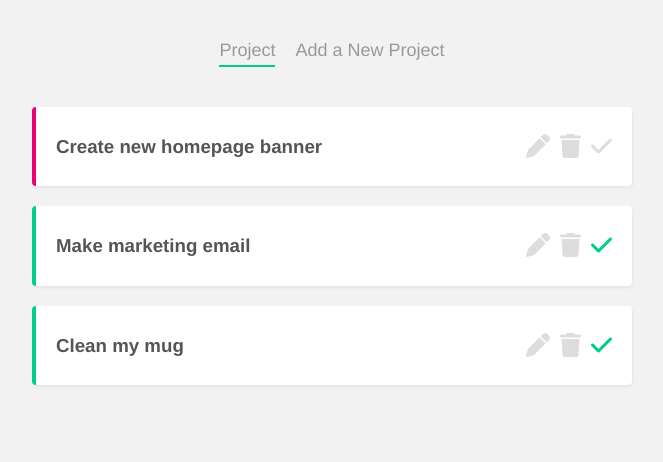
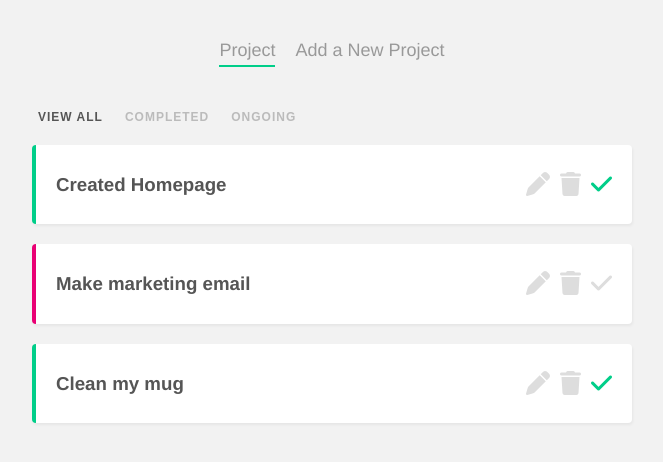
Before and after one commit to nathangiose/Project_Planner, a Vue app: page / in a window 1280 px wide. Shown: the top 462 px of the page, without its empty margins (308-971 px from the left). Built offline with nearby package versions, Linux system fonts and the light colour scheme; data requests are answered from the project's data file.

Commit message:
created a nav for filtering

```diff
--- a/data/db.json
+++ b/data/db.json
@@ -2,15 +2,15 @@
   "projects": [
     {
       "id": 1,
-      "title": "Create new homepage banner",
-      "details": "Lorem ipsum",
-      "complete": false
+      "title": "Created Homepage",
+      "details": "Let's try again",
+      "complete": true
     },
     {
       "id": 2,
       "title": "Make marketing email",
       "details": "Lorem ipsum",
-      "complete": true
+      "complete": false
     },
     {
       "title": "Clean my mug",
--- /dev/null
+++ b/src/components/FilterNav.vue
@@ -0,0 +1,45 @@
+<template>
+  <nav class="filter-nav">
+    <button
+      @click="updateFilter('all')"
+      :class="{ active: current === 'all'}"
+    >View all</button>
+    <button
+      @click="updateFilter('completed')"
+      :class="{ active: current === 'completed'}"
+    >Completed</button>
+    <button
+      @click="updateFilter('ongoing')"
+      :class="{ active: current === 'ongoing'}"
+    >Ongoing</button>
+  </nav>
+</template>
+
+<script>
+export default {
+  props: ['current'],
+  methods: {
+    updateFilter(by) {
+      this.$emit('filterChange', by)
+    }
+  }
+}
+</script>
+
+<style>
+  .filter-nav button {
+    background: none;
+    border: none;
+    color: #bbb;
+    outline: none;
+    font-size: 12px;
+    text-transform: uppercase;
+    margin-right: 10px;
+    letter-spacing: 1px;
+    font-weight: bold;
+    cursor: pointer;
+  }
+  .filter-nav button.active {
+    color: #555;
+  }
+</style>
--- a/src/views/EditProject.vue
+++ b/src/views/EditProject.vue
@@ -1,5 +1,5 @@
 <template>
-  <form>
+  <form @submit.prevent="handleSubmit">
     <label>Title</label>
     <input type="text" v-model="title" required>
     <label>Details</label>
@@ -9,6 +9,10 @@
 </template>
 
 <script>
+// update the project and save the new data to db.json
+//   - create a submit handler and prevent default action
+//   - use the fetch api to send a PATCH request to update
+//   - redirect to the homepage route once done
 export default {
   props: ['id'],
   data() {
@@ -25,6 +29,17 @@
         this.title = data.title
         this.details = data.details
       }).catch(err => console.log(err))
+  },
+  methods: {
+    handleSubmit() {
+      fetch(this.uri, {
+        method: 'PATCH',
+        headers: { 'Content-Type': 'application/json' },
+        body: JSON.stringify({ title: this.title, details: this.details })
+      }).then(() => {
+        this.$router.push('/')
+      }).catch(err => console.log(err))
+    }
   }
 }
 </script>
--- a/src/views/Home.vue
+++ b/src/views/Home.vue
@@ -1,5 +1,6 @@
 <template>
   <div class="home">
+    <FilterNav :current="current" @filterChange="current = $event" />
     <div v-if="projects.length">
       <div v-for="project in projects" :key="project.id">
         <SingleProject :project="project" @delete="handleDelete" @complete="handleComplete" />
@@ -10,12 +11,15 @@
 
 <script>
 import SingleProject from '../components/SingleProject.vue'
+import FilterNav from '../components/FilterNav.vue'
+
 export default {
   name: 'Home',
-  components: { SingleProject },
+  components: { SingleProject, FilterNav },
   data() {
     return {
       projects: [],
+      current: 'all'
     };
   },
   mounted() {
```
